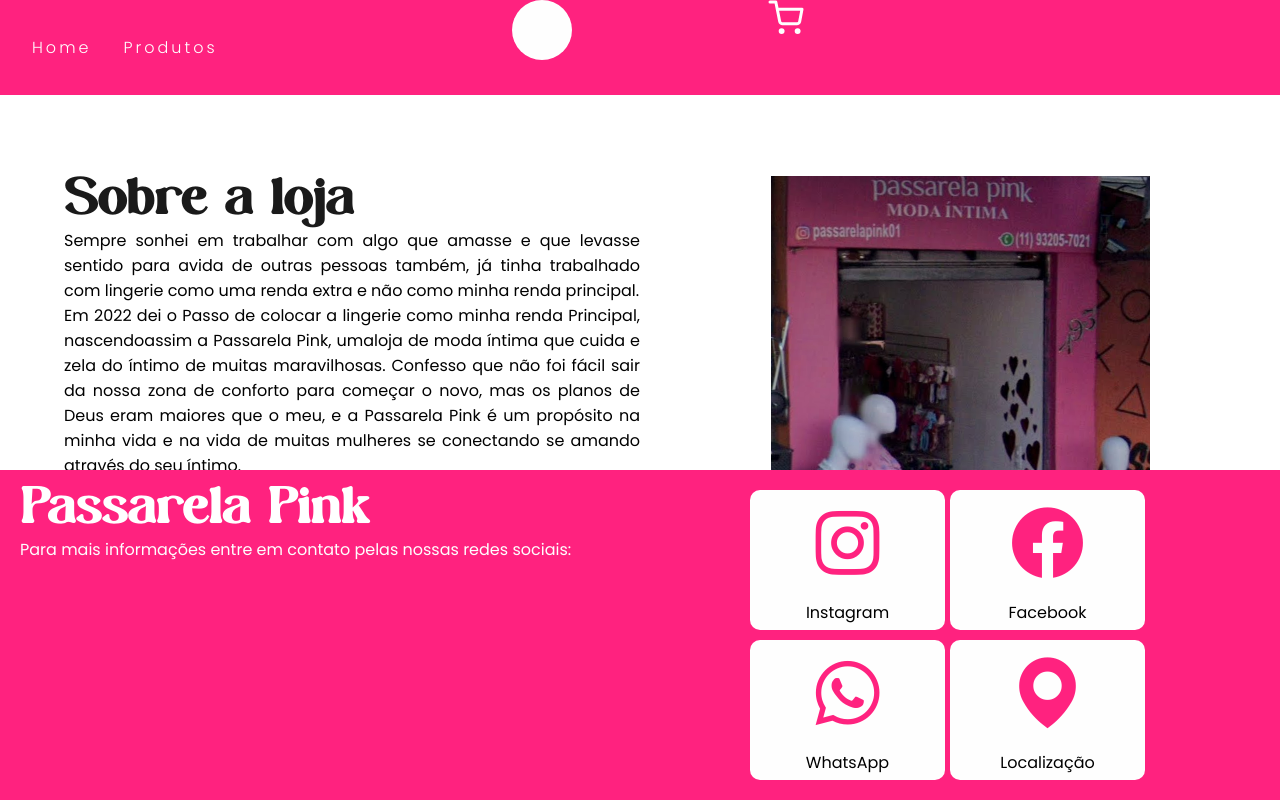
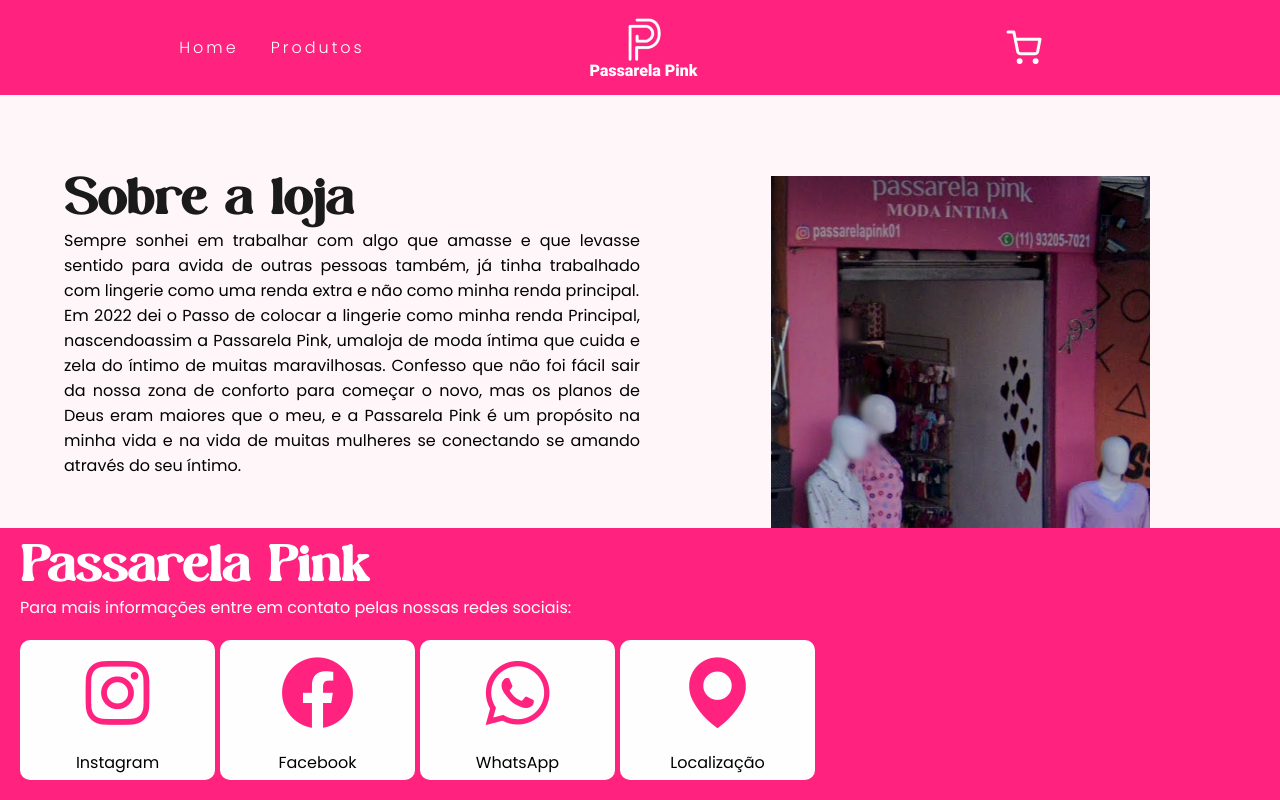
Before and after one commit to kauansilva001/Pink-Passarela, a plain HTML site: page sobre.html in a window 1280 px wide. Drawn offline with nearby package versions, Linux system fonts and the light colour scheme.

Commit message:
Arrumando a logotipo e detalhes menores

```diff
--- a/sobre.html
+++ b/sobre.html
@@ -28,6 +28,7 @@
   <body>
     <!-- Arrumar com Grid-->
     <header>
+      <div class="space-menu">
         <nav>
             <div class="mobile-menu">
               <div class="line1"></div>
@@ -39,8 +40,13 @@
               <li><a href="produtos.html" class="link-menu">Produtos</a></li>
             </ul>
           </nav>
-          <div class="ball"></div>
+        </div>
+        <div class="space-logo">
+          <img src="imagens/logotipocorreçãodanovamaisnovaqueanovaqueestavaerrada.png" alt="Logotipo da Passarela Pink ">
+        </div>
+        <div class="space-shipping">
         <img src="icons/carrinho.svg" alt="Ícone para acessar o carrinho de compras">
+        </div>
     </header>
       <main class="principal">
         <div class="sobre">
--- a/styles/search.css
+++ b/styles/search.css
@@ -16,7 +16,7 @@
     grid-template-columns: 10% 90%;
     border-radius: 30px;
     border: 2px solid #FF227F;
-    background: #FEFEFE;
+    background: #fff6fa;
 }
 
 .division-image {
--- a/styles/style.css
+++ b/styles/style.css
@@ -7,9 +7,12 @@
     font-family: 'Poppins', sans-serif;
 }
 
+body {
+  background: #fff6fa;
+}
+
 header {
     width: 100%;
-    height: 95px;
     margin-bottom: 12px;
     background: #FF227F;
     display: grid;
@@ -154,7 +157,7 @@ header {
     grid-template-columns: 10% 90%;
     border-radius: 30px;
     border: 2px solid #FF227F;
-    background: #FEFEFE;
+    background: #fff6fa;
     margin-bottom: 30px;
 }
 
@@ -231,10 +234,8 @@ input:focus {
 }
 
 footer {
-  display: grid;
   position: absolute;
   bottom: 0;
-  grid-template-columns: 1fr 1fr;
   margin-top: 69px;
   width: 100%;
   background: #FF227F;
@@ -242,22 +243,10 @@ footer {
 }
 
 
-.sidefooter {
-  grid-column: 1/2;
-}
-
-.asidefooter {
-  grid-column: 2/3;
-  display: flex;
-  justify-content: center;
-  align-items: center;
-}
-
-
 section {
   display: grid;
-  grid-template-columns: 200px 200px;
-  grid-template-rows: 150px 150px;
+  grid-template-columns: 200px 200px 200px 200px;
+  grid-template-rows: 150px;
 }
 
 .block {
```
Also changed, not shown: index.html (+1 -1 lines), produtos.html (+22 -1 lines), imagens/logonovamaisnovaqueanova.png (added), imagens/logotipocorreçãodanovamaisnovaqueanovaqueestavaerrada.png (added), imagens/logotipomaisnovadoqueanovamaisnova.png (added), imagens/logotiponova.png (added). Lines whose indentation alone changed are shown as unchanged.
